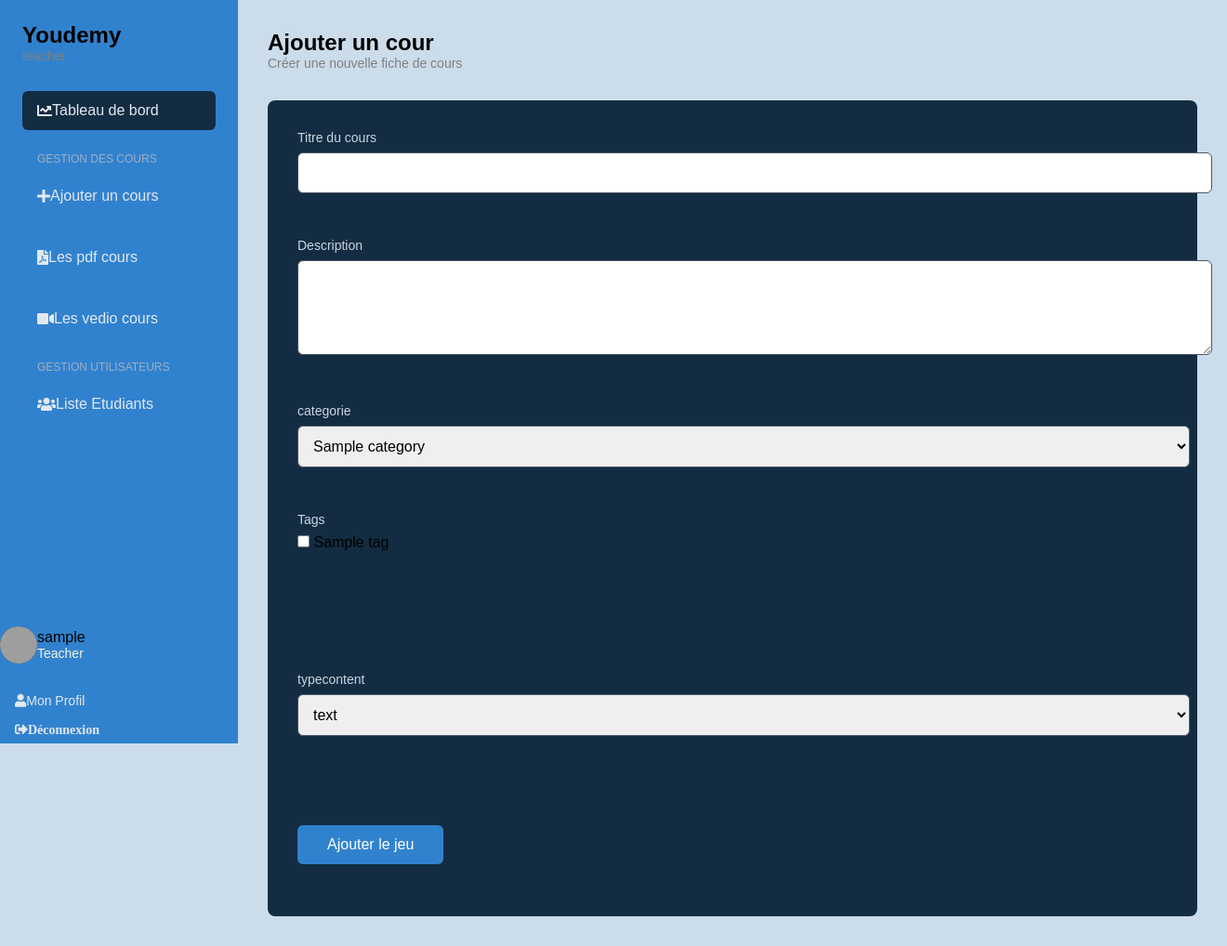
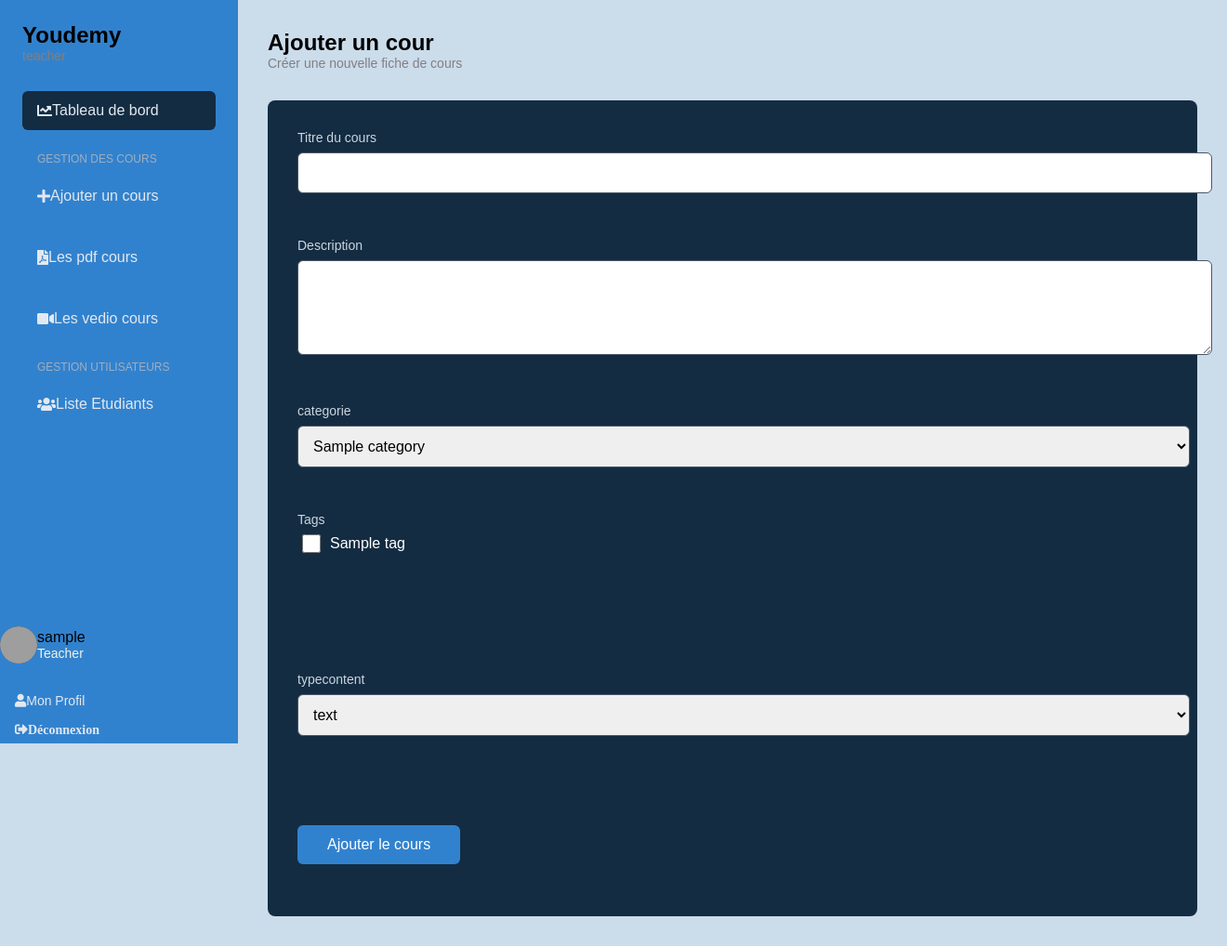
Before and after one commit to Meriemelmm/Youdemy, a PHP site: page /add.php in a window 1320 px wide. Shown: the whole page at 93% size. Run offline with PHP 8.4, Linux system fonts and the light colour scheme; the visitor is signed in with stand-in values (Sample User, id 1); tables that the repository leaves empty or names only in its code hold one stand-in row (values such as "Sample post"); grey boxes are pictures that could not be loaded.

Commit message:
version avant fiale

```diff
--- /dev/null
+++ b/classes/catego.php
@@ -0,0 +1,30 @@
+<?php require_once '../classes/database.php';
+
+
+
+ class categories {
+    private $categorie_name;
+    private $categorie_id;
+    private $db;
+    public function __construct() {
+        $this->db = (new database) ->getconnect();
+    }
+    public function showCategorie(){
+        try{
+             $categories=$this->db->prepare("SELECT * FROM categories ");
+        $categories->execute();
+        return $categories->fetchALL(PDO::FETCH_ASSOC);
+     }
+
+        catch(PDOException $e){
+            return "ereur".$e->getMessage();
+        }
+
+ }}
+
+
+
+
+
+
+?>
--- a/classes/user.php
+++ b/classes/user.php
@@ -108,17 +108,22 @@ public function login($email, $password){
                 $_SESSION['user_id'] = $this->id;
                 $_SESSION['username'] = $this->username;
                 $_SESSION['role'] = $this->role;
+
                 switch ($user['role']) {
                     case 'admin':
                         header("Location: ../admin/boardAd.php?user_id=" );
 
                         exit();
                     case 'teacher':
+                        if($user['compte_status']==="accepted"){ header("Location: ../teacher/add.php");
+                        exit();
+                    }
 
-                             header("Location: ../teacher/add.php");
+                         else {
+                            header("location:../home/home.php");
+exit();
+                         }
 
-
-                        exit();
                     case 'Etudiant':
                         header("Location: ../home/home.php");
                         exit();
--- a/database.sql
+++ b/database.sql
@@ -54,6 +54,6 @@ CREATE TABLE tag_course (
     tag_id INT NOT NULL,
     cours_id INT NOT NULL,
 
-    FOREIGN KEY (tag_id) REFERENCES tags(tag_id) ON DELETE CASCADE,  -- Référence à la table 'tags'
-    FOREIGN KEY (course_id) REFERENCES cours(cours_id) ON DELETE CASCADE  -- Référence à la table 'cours'
+    FOREIGN KEY (tag_id) REFERENCES tags(tag_id) ON DELETE CASCADE,
+    FOREIGN KEY (course_id) REFERENCES cours(cours_id) ON DELETE CASCADE
 );
--- a/teacher/add.php
+++ b/teacher/add.php
@@ -1,12 +1,10 @@
-
-
-
 <?php
 require '../classes/admin.php';
 
 require '../classes/cour_text.php';
 require '../classes/vedio.php';
 require '../classes/tags.php';
+require '../classes/catego.php';
 
 
 
@@ -15,55 +13,40 @@ if (!isset($_SESSION['username'])) {
     header('Location: ../auth/login.php');
     exit();
 }
+$tags = (new tags())->showTags();
 
 
 
 
 
 
-$cour_vedio= new cour_vedio();
-$cour_text=new  text_cour();
-if($_SERVER['REQUEST_METHOD']==='POST'){
-    if(isset($_POST['ajoute'])){
 
-       $title=$_POST['title'];
+$cour_vedio = new cour_vedio();
+$cour_text = new  text_cour();
+if ($_SERVER['REQUEST_METHOD'] === 'POST') {
+    if (isset($_POST['ajoute'])) {
 
-       $description=$_POST['description'];
-       $Categorieid=$_POST['categories'];
+        $title = $_POST['title'];
+
+        $description = $_POST['description'];
+        $Categorieid = $_POST['categories'];
         $tags = $_POST['tags'];
-       $typecontent=$_POST['typecontent'];
-       $video_url=$_POST['video_url'];
+        $typecontent = $_POST['typecontent'];
+        $video_url = $_POST['video_url'];
 
-$teacherid= $_SESSION['user_id'] ;
-       $text_content=$_POST['text_content'];
+        $teacherid = $_SESSION['user_id'];
+        $text_content = $_POST['text_content'];
 
         var_dump($tags);
 
-       if($typecontent==='text'){
+        if ($typecontent === 'text') {
 
-             $cour_text->addCour($Categorieid,$title,$text_content ,$description,$teacherid,$tags);
+            $cour_text->addCour($Categorieid, $title, $text_content, $description, $teacherid, $tags);
+        } elseif ($typecontent === 'vedio') {
 
-
-
-
-
+            $cour_vedio->addCour($Categorieid, $title, $video_url, $description, $teacherid, $tags);
         }
-       elseif ($typecontent==='vedio'){
-
-            $cour_vedio->addCour($Categorieid,$title,$video_url,$description,$teacherid,$tags);
-
-
     }
-
-
-
-    }
-
-
-
-
-
-
 }
 
 
@@ -71,6 +54,7 @@ $teacherid= $_SESSION['user_id'] ;
 ?>
 <!DOCTYPE html>
 <html lang="en">
+
 <head>
     <meta charset="UTF-8">
     <meta name="viewport" content="width=device-width, initial-scale=1.0">
@@ -79,11 +63,49 @@ $teacherid= $_SESSION['user_id'] ;
     <link rel="stylesheet" href="../styles.css">
 
     <link rel="stylesheet" href="../chi.css">
+    <style>
+    .checkbox-item {
+        display: flex;
+        align-items: center;
+        margin-bottom: 10px;
+    }
+
+    .tag-checkbox {
+        width: 20px;
+        height: 20px;
+        margin-right: 10px;
+        cursor: pointer;
+
+        transition: background-color 0.3s, border 0.3s;
+    }
+
+    .tag-checkbox:checked {
+        background-color:rgb(4, 4, 41); /* Couleur de fond lorsque coché */
+       /* Bordure lorsque coché */
+    }
+
+    .tag-label {
+        font-size: 16px;
+        color: white;
+        font-weight: 500;
+        cursor: pointer;
+        transition: color 0.3s;
+    }
+
+
+
+    /* Ajout d'une petite marge à gauche de la checkbox pour la séparation */
+    .checkbox-item .tag-checkbox {
+        margin-left: 5px;
+    }
+
+</style>
     <link href="https://cdnjs.cloudflare.com/ajax/libs/font-awesome/5.15.4/css/all.min.css" rel="stylesheet">
 </head>
+
 <body style=" ">
     <div style="dislplay:flex">
-    <?php include '../side/sidebarTeacher.php';?>
+        <?php include '../side/sidebarTeacher.php'; ?>
 
         <main class="main-content">
             <div class="content-wrapper">
@@ -111,10 +133,10 @@ $teacherid= $_SESSION['user_id'] ;
 
                             <select name="categories" class="form-input" style="width:120vh;">
                                 <?php
-          $categories = (new admin())->showCategorie();
+                                $categories=(new categories() )-> showCategorie();
                                 foreach ($categories as $categorie):
                                 ?>
-        <option value="<?php echo htmlspecialchars($categorie['categorie_id']); ?>" >
+                                    <option value="<?php echo htmlspecialchars($categorie['categorie_id']); ?>">
                                         <?php echo htmlspecialchars($categorie['categorie_name']); ?>
                                     </option>
 
@@ -128,23 +150,26 @@ $teacherid= $_SESSION['user_id'] ;
 
 
                         <div class="form-item full-width">
-    <label for="genre" class="form-label">Tags</label><div style="overflow-y: scroll;  height:100px ">
+                            <label for="genre" class="form-label">Tags</label>
+                            <div style="overflow-y: scroll;  height:100px ">
                                 <?php
                                 $tags = (new tags())->showTags();
+
                                 foreach ($tags as $tag):
                                 ?>
                                     <div class="checkbox-item">
-            <input type="checkbox" name="tags[]" value="<?php echo htmlspecialchars($tag['tag_id']); ?>" id="tag_<?php echo $tag['tag_id']; ?>" class="tag-checkbox">
+                                        <input type="checkbox" name="tags[]" style="" value="<?php echo htmlspecialchars($tag['tag_id']); ?>" id="tag_<?php echo $tag['tag_id']; ?>" class="tag-checkbox">
                                         <label for="" class="tag-label"><?php echo htmlspecialchars($tag['tag_name']); ?></label>
                                     </div>
 
-    <?php endforeach; ?> </div>
+                                <?php endforeach; ?>
+                            </div>
                         </div>
 
 
 
 
-    <div class="form-item full-width"  style="display:none"; >
+                        <div class="form-item full-width" style="display:none" ;>
                             <label for="game_image" class="form-label">Text Content</label>
                             <textarea name="text_content" id="text_content" class="form-input"></textarea>
                             <label for="game_image" class="form-label">Video URL</label>
@@ -163,12 +188,12 @@ $teacherid= $_SESSION['user_id'] ;
                             </select>
 
                         </div>
-    <div class="form-item full-width" id="change" >
+                        <div class="form-item full-width" id="change">
 
                         </div>
-                    <div class="form-item full-width" >
+                        <div class="form-item full-width">
                             <button type="submit" name="ajoute" class="submit-btn">
-                            Ajouter le jeu
+                                Ajouter le cours
                             </button>
                         </div>
                     </div>
@@ -182,14 +207,6 @@ $teacherid= $_SESSION['user_id'] ;
 
 
     <script>
-
-
-
-
-
-
-
-
         let formation_select = document.getElementById("formation_select");
         let change = document.getElementById("change");
 
@@ -214,4 +231,5 @@ $teacherid= $_SESSION['user_id'] ;
     </script>
 
 </body>
+
 </html>
```
Also changed, not shown: admin/categorie.php (+7 -5 lines), classes/categories.php (deleted, +0 -35 lines), classes/teacher.php (+11 -4 lines), home/home.php (+8 -2 lines), classes/accepted.php (renamed from teacher/accepted.php), 1 other file. Lines whose indentation alone changed are shown as unchanged.
